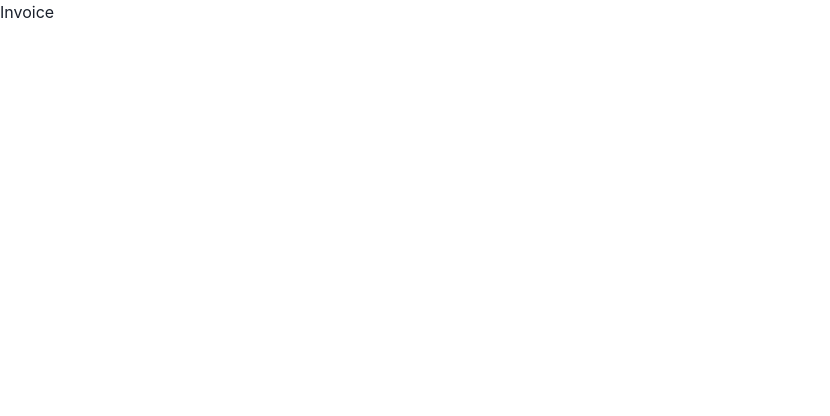
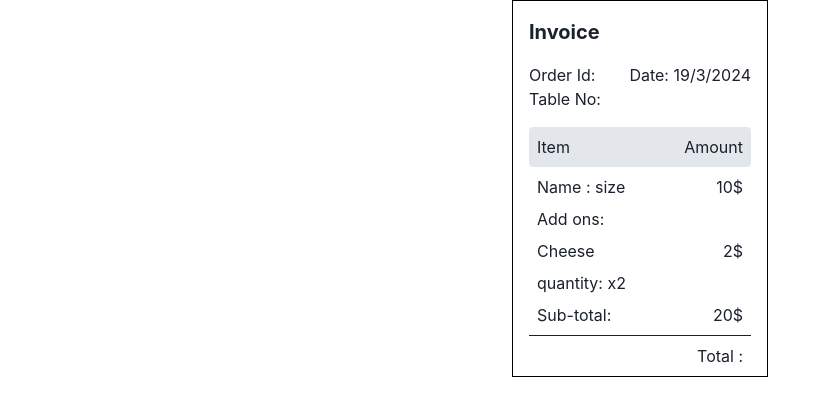
Before and after one commit to Toushik-Ahmed/Eatery-Frontend, a Next.js app in the folder eatery/: page /invoice in a window 1280 px wide. Shown: the top 416 px of the page, without its empty margins (0-830 px from the left). Built offline with nearby package versions, Linux system fonts and the light colour scheme.

Commit message:
invoice added

```diff
--- a/eatery/src/components/posComponent/Invoice.tsx
+++ b/eatery/src/components/posComponent/Invoice.tsx
@@ -1,12 +1,72 @@
-import React from 'react'
+"use client";
 
-type Props = {}
+import { AppDispatch, RootState } from "@/redux/store";
+import { Box, Flex, Spacer, Stack, Text } from "@chakra-ui/react";
+import React, { useEffect } from "react";
+import { useDispatch, useSelector } from "react-redux";
+
+type Props = {};
 
 const Invoice = (props: Props) => {
+  const dispatch = useDispatch<AppDispatch>();
+  return (
+    <Box
+      borderWidth={"1px"}
+      borderColor={"black"}
+      w={"20vw"}
+      mx={"40vw"}
+      px={"4"}
+    >
+      <Box py={"4"}>
+        <Text fontSize={"xl"} fontWeight={"bold"}>
+          Invoice
+        </Text>
+      </Box>
+      <Flex>
+        <Box mb={"4"}>
+          <Text>Order Id: </Text>
+          <Text>Table No: </Text>
+        </Box>
+        <Spacer />
+        <Box>Date: 19/3/2024</Box>
+      </Flex>
+      <Box bg={"#e3e7ec"} p={"2"} borderRadius={"4"}>
+        <Flex>
+          <Text>Item</Text>
+          <Spacer />
+          <Text>Amount</Text>
+        </Flex>
+      </Box>
+      <Box p={"2"} borderBottom={"1px"}>
+        <Stack spacing={"2"}>
+          <Flex>
+            <Text>Name : size</Text>
+            <Spacer />
+            <Text>10$</Text>
+          </Flex>
+          <Text>Add ons:</Text>
+          <Flex>
+            <Text>Cheese</Text>
+            <Spacer />
+            <Text>2$</Text>
+          </Flex>
 
-  return (
-    <div>Invoice</div>
-  )
-}
+          <Text>quantity: x2</Text>
 
-export default Invoice
+          <Flex>
+            <Text>Sub-total:</Text>
+            <Spacer />
+            <Text>20$</Text>
+          </Flex>
+        </Stack>
+      </Box>
+      <Box p={"2"}>
+        <Flex justifyContent={"right"}>
+          <Text>Total : </Text>
+        </Flex>
+      </Box>
+    </Box>
+  );
+};
+
+export default Invoice;
--- a/eatery/src/components/posComponent/OrderSummery.tsx
+++ b/eatery/src/components/posComponent/OrderSummery.tsx
@@ -28,6 +28,7 @@ interface OrderDetails {
     itemName: string;
     quantity: number;
     selectedSize: string;
+    unitPrice: number;
     sellingPrice: number;
     ingredients: {
       name: string;
@@ -58,8 +59,19 @@ const OrderSummery = (props: Props) => {
   const [quantities, setQuantities] = useState<{ [key: string]: number }>({});
   const [totalPrices, setTotalPrices] = useState<{ [key: string]: number }>({});
   const [preparationTime, setPreparationTime] = useState<number>(0);
+  const [unitPrice, setUnitPrice] = useState<number>(0);
+  const listOfItems = useSelector((state: RootState) => state.orderInfo);
 
-  const listOfItems = useSelector((state: RootState) => state.orderInfo);
+  const calculateUnitPrice = () => {
+    listOfItems.orderedItems.forEach((item) => {
+      const itemId = item.uniqueKey;
+      const selectedSize = item.size.find(
+        (s) => s.sizeName === selectedSizes[itemId]
+      );
+      const sizePrice = selectedSize ? selectedSize.sellingPrice : 0;
+      setUnitPrice(sizePrice);
+    });
+  };
 
   const calculateTotalPrice = () => {
     const newTotalPrices: { [key: string]: number } = {};
@@ -84,7 +96,6 @@ const OrderSummery = (props: Props) => {
     });
     setTotalPrices(newTotalPrices);
   };
-
   const calculatePreparationTime = () => {
     let maxPreparationTime = 0;
     listOfItems.orderedItems.forEach((item) => {
@@ -101,14 +112,12 @@ const OrderSummery = (props: Props) => {
     });
     setPreparationTime(maxPreparationTime);
   };
-
   const handleSizeChange = (uniqueKey: number, sizeName: string) => {
     setSelectedSizes((prevSizes) => ({
       ...prevSizes,
       [uniqueKey]: sizeName,
     }));
   };
-
   const handleAddonChange = (
     uniqueKey: number,
     addonName: string,
@@ -125,7 +134,6 @@ const OrderSummery = (props: Props) => {
       };
     });
   };
-
   const handleQuantityChange = (
     uniqueKey: number,
     action: "increment" | "decrement"
@@ -142,7 +150,6 @@ const OrderSummery = (props: Props) => {
       };
     });
   };
-
   const handleDeleteItem = (uniqueKey: number) => {
     dispatch(removeItemFromOrder({ uniqueKey }));
 
@@ -163,12 +170,11 @@ const OrderSummery = (props: Props) => {
       return rest;
     });
   };
-
   useEffect(() => {
+    calculateUnitPrice();
     calculateTotalPrice();
     calculatePreparationTime();
   }, [selectedSizes, selectedAddons, quantities, listOfItems.orderedItems]);
-
   const handleSendOrder = () => {
     const orderDetails: OrderDetails = {
       tableNo: 5,
@@ -177,6 +183,7 @@ const OrderSummery = (props: Props) => {
         itemName: item.name,
         quantity: quantities[item.uniqueKey] || 1,
         selectedSize: selectedSizes[item.uniqueKey],
+        unitPrice: unitPrice,
         sellingPrice: totalPrices[item.uniqueKey] || 0,
         ingredients:
           item.size.find((s) => s.sizeName === selectedSizes[item.uniqueKey])
@@ -206,7 +213,6 @@ const OrderSummery = (props: Props) => {
     console.log(orderDetails);
     dispatch(placeOrder(orderDetails));
   };
-
   return (
     <Box
       borderWidth="1px"
@@ -245,7 +251,6 @@ const OrderSummery = (props: Props) => {
                 ${totalPrices[`${item.uniqueKey}`]?.toFixed(2) || "0.00"}
               </Text>
             </Flex>
-
             <Flex>
               <Box>
                 <Select
@@ -263,7 +268,6 @@ const OrderSummery = (props: Props) => {
                     </option>
                   ))}
                 </Select>
-
                 {selectedSizes[`${item.uniqueKey}`] && (
                   <Box mt={"2"}>
                     <Text fontSize="sm" color="gray.900">
@@ -271,7 +275,6 @@ const OrderSummery = (props: Props) => {
                     </Text>
                   </Box>
                 )}
-
                 {selectedSizes[`${item.uniqueKey}`] && (
                   <VStack align={"start"} mt={"2"}>
                     <Text fontSize="sm" color="gray.900">
@@ -301,7 +304,6 @@ const OrderSummery = (props: Props) => {
                   </VStack>
                 )}
               </Box>
-
               <Spacer />
               <Box mt={"2"}>
                 <Flex alignItems={"center"}>
@@ -319,7 +321,6 @@ const OrderSummery = (props: Props) => {
                   >
                     -
                   </Button>
-
                   <Center w={"8"}>
                     <Text>{quantities[`${item.uniqueKey}`] || 1}</Text>
                   </Center>
@@ -385,5 +386,4 @@ const OrderSummery = (props: Props) => {
     </Box>
   );
 };
-
 export default OrderSummery;
--- a/eatery/src/redux/Pos/PlaceOrderSlice.ts
+++ b/eatery/src/redux/Pos/PlaceOrderSlice.ts
@@ -1,12 +1,14 @@
 import { createAsyncThunk, createSlice, PayloadAction } from "@reduxjs/toolkit";
 import axios from "axios";
-interface OrderDetails {
+export interface OrderDetails {
+  _id?: number;
   tableNo: number;
   tableStatus: string;
   menuItems: {
     itemName: string;
     quantity: number;
     selectedSize: string;
+    unitPrice: number;
     sellingPrice: number;
     ingredients: {
       name: string;
@@ -77,7 +79,7 @@ export const placeOrder = createAsyncThunk(
 );
 
 export const getOrders = createAsyncThunk("placeorder/getOrders", async () => {
-  const response = await axios.get("http://localhost:5000/menu/allmenu");
+  const response = await axios.get("http://localhost:5000/pos/orders");
   return response.data;
 });
 
```
